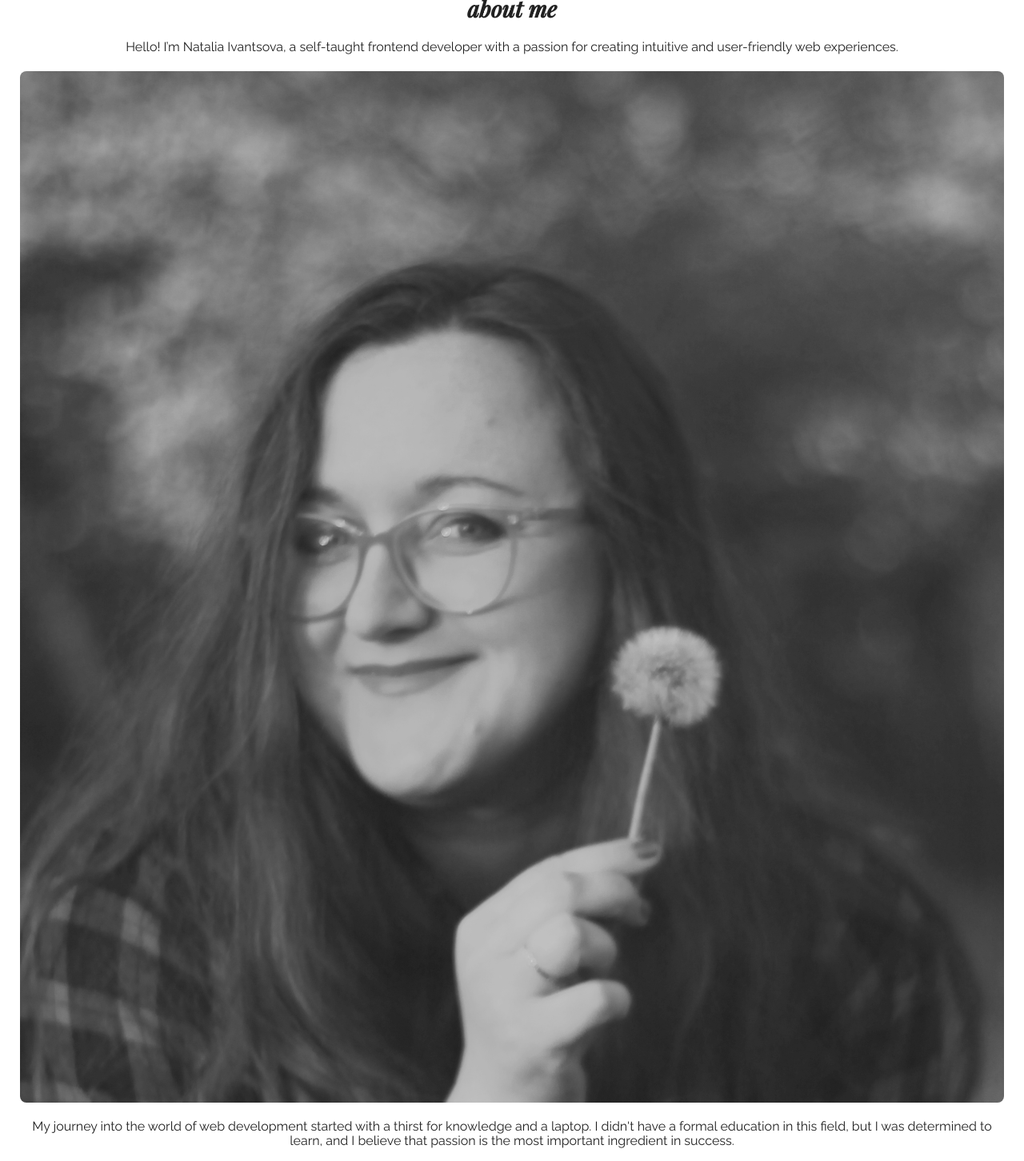
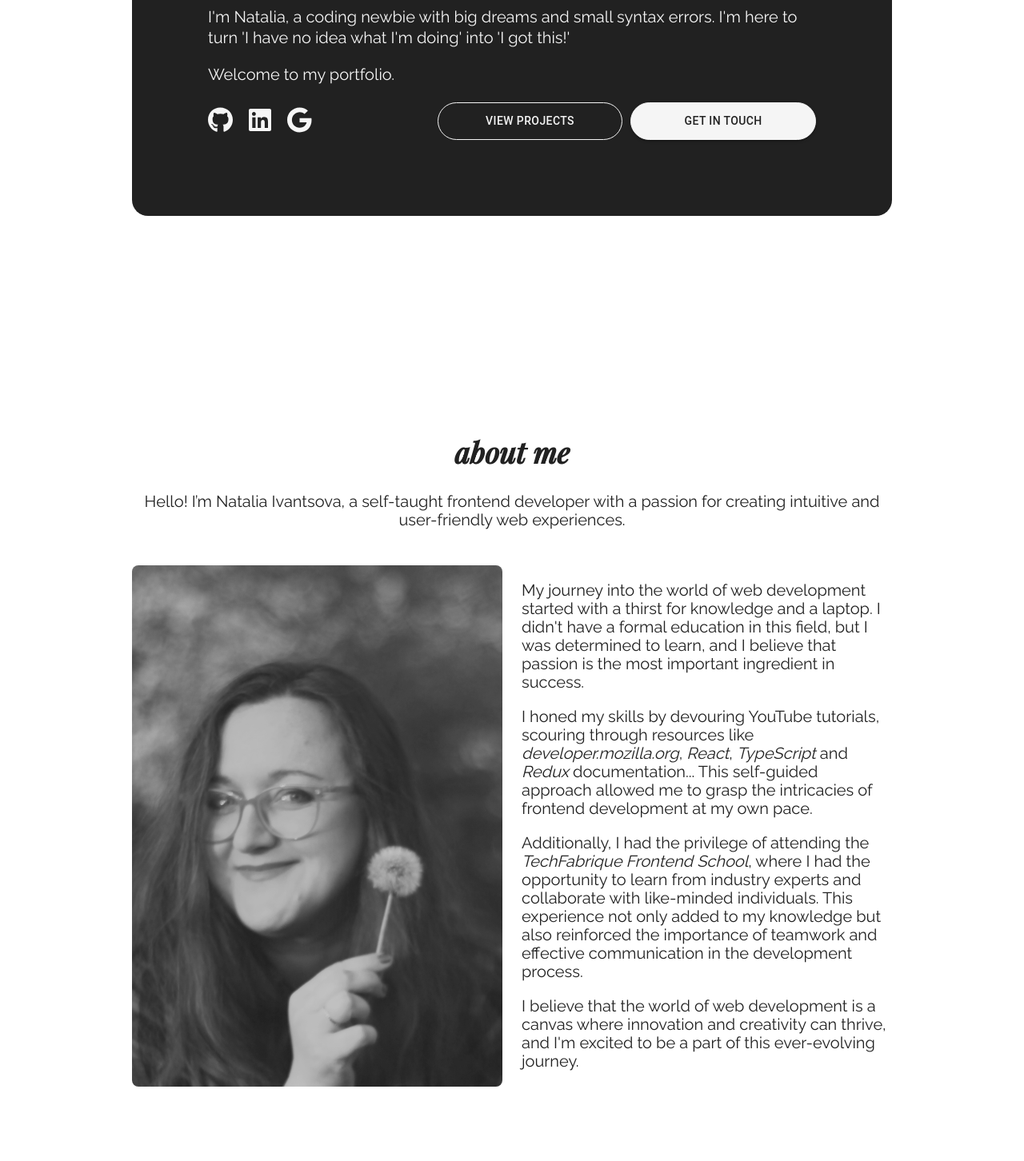
Before and after one commit to NataliaIv90/responsive-portfolio, a Next.js app: page / in a window 1280 px wide. Shown: the part 380-1832 px from the top of the page at 80% size. Built offline with nearby package versions, Linux system fonts and the light colour scheme.

Commit message:
add responsive style

```diff
--- a/src/app/pageStyled.ts
+++ b/src/app/pageStyled.ts
@@ -1,8 +1,8 @@
 import { styled } from '@mui/material';
 
-export const PageWrapper = styled('div')({
+export const PageWrapper = styled('div')(({ theme }) => ({
   minHeight: '100vh',
   display: 'flex',
   justifyContent: 'space-between',
   flexDirection: 'column',
-})
+}));
--- a/src/pages/layout/main/Main.styled.ts
+++ b/src/pages/layout/main/Main.styled.ts
@@ -6,20 +6,56 @@ export const MainWrapper = styled('main')(({ theme }) => ({
   fontSize: '16px',
   fontWeight: 400,
   margin: '25px',
+  [theme.breakpoints.up('md')]: {
+    margin: '32px',
+  },
+  [theme.breakpoints.up('lg')]: {
+    fontSize: '20px',
+    margin: '165px',
+  },
+  [theme.breakpoints.up('xl')]: {
+    fontSize: '20px',
+    margin: '250px',
+  },
 }));
 
-export const SectionContainer = styled('section')({
+export const SectionContainer = styled('section')(({ theme }) => ({
   margin: '40px 0',
   textAlign: 'center',
-});
+  [theme.breakpoints.up('sm')]: {
+    marginBottom: '70px',
+  },
+  [theme.breakpoints.up('md')]: {
+    marginBottom: '260px',
+  },
+  [theme.breakpoints.up('lg')]: {
+    fontSize: '20px',
+    marginBottom: '330px',
+  },
 
-export const StyledText = styled('p')({
+}));
+
+export const StyledText = styled('p')(({ theme }) => ({
   margin: '20px 0',
-});
+  [theme.breakpoints.up('sm')]: {
+    fontSize: '20px',
+    margin: '15px 0 26px',
+  },
+  [theme.breakpoints.up('lg')]: {
+    fontSize: '20px',
+    margin: '23px 0 45px',
+  },
+}));
 
-export const StyledTitle = styled('h2')({
+export const StyledTitle = styled('h2')(({ theme }) => ({
   fontSize: '28px',
   fontFamily: 'PlayfairDisplay',
   fontWeight: 600,
   fontStyle: 'italic',
-});
+  [theme.breakpoints.up('md')]: {
+    fontSize: '32px',
+  },
+  [theme.breakpoints.up('lg')]: {
+    fontSize: '36px',
+  },
+}));
--- a/src/pages/layout/main/about/About.styled.ts
+++ b/src/pages/layout/main/about/About.styled.ts
@@ -1,8 +1,37 @@
 import { styled } from '@mui/material/styles';
 import Image from 'next/image';
 
-export const StyledImage = styled(Image)({
+export const StyledImage = styled(Image)(({ theme }) => ({
   width: '100%',
   height: 'auto',
-  borderRadius: '8px'
-})
+  borderRadius: '8px',
+  [theme.breakpoints.up('sm')]: {
+    height: '100%',
+    objectFit: 'cover',
+    objectPosition: 'center'
+  },
+}));
+
+export const AboutSectionWrapper = styled('div')(({ theme }) => ({
+  [theme.breakpoints.up('sm')]: {
+    display: 'grid',
+    gridTemplateColumns: '1fr 1fr',
+    gap: '14px',
+    textAlign: 'left',
+    marginBottom: '112px',
+    alignItems: 'center'
+  },
+  [theme.breakpoints.up('md')]: {
+    gap: '18px',
+  },
+  [theme.breakpoints.up('lg')]: {
+    marginBottom: '270px',
+    gap: '24px',
+  },
+  [theme.breakpoints.up('xl')]: {
+    gap: '45px',
+  },
+  '&>p': {
+    marginBottom: '16px'
+  }
+}));
--- a/src/pages/layout/main/about/About.tsx
+++ b/src/pages/layout/main/about/About.tsx
@@ -1,6 +1,6 @@
 import { SectionWrapper } from '../MainComponent';
 import photo from './photo.jpg';
-import { StyledImage } from './About.styled';
+import { StyledImage, AboutSectionWrapper } from './About.styled';
 
 const About = () => {
   return (
@@ -9,19 +9,19 @@ const About = () => {
       text='Hello! I&rsquo;m Natalia Ivantsova, a self-taught frontend developer with a passion for creating intuitive and user-friendly web experiences.'
       title='about me'
     >
-      <div>
+      <AboutSectionWrapper>
         <StyledImage
           priority={false}
           src={photo}
           alt='Picture of the author'
         />
-        <p>My journey into the world of web development started with a thirst for knowledge and a laptop. I didn&apos;t have a formal education in this field, but I was determined to learn, and I believe that passion is the most important ingredient in success.</p>
-        <p>I honed my skills by devouring YouTube tutorials, scouring through resources like developer.mozilla.org, React, TypeScript and Redux documentation... This self-guided approach allowed me to grasp the intricacies of frontend development at my own pace.</p>
-        <p>To further expand my knowledge, I embarked on a journey with Coursera, where I completed courses to solidify my foundation in web development. The mix of self-teaching and structured learning has been instrumental in my growth as a developer.</p>
-        <p>Additionally, I had the privilege of attending the TechFabrique Frontend School, where I had the opportunity to learn from industry experts and collaborate with like-minded individuals. This experience not only added to my knowledge but also reinforced the importance of teamwork and effective communication in the development process.</p>
-        <p>My goal is to create seamless and visually appealing web solutions while continuously learning and staying up-to-date with the latest technologies and best practices in the industry. I believe that the world of web development is a canvas where innovation and creativity can thrive, and I&apos;m excited to be a part of this ever-evolving journey.</p>
-        <p>Thank you for visiting my portfolio. Feel free to explore my work and connect with me on social media to stay updated on my latest projects and insights.</p>
-      </div>
+        <div>
+          <p>My journey into the world of web development started with a thirst for knowledge and a laptop. I didn&apos;t have a formal education in this field, but I was determined to learn, and I believe that passion is the most important ingredient in success.</p>
+          <p>I honed my skills by devouring YouTube tutorials, scouring through resources like <em>developer.mozilla.org</em>, <em>React</em>, <em>TypeScript</em> and <em>Redux</em> documentation... This self-guided approach allowed me to grasp the intricacies of frontend development at my own pace.</p>
+          <p>Additionally, I had the privilege of attending the <em>TechFabrique Frontend School</em>, where I had the opportunity to learn from industry experts and collaborate with like-minded individuals. This experience not only added to my knowledge but also reinforced the importance of teamwork and effective communication in the development process.</p>
+          <p>I believe that the world of web development is a canvas where innovation and creativity can thrive, and I&apos;m excited to be a part of this ever-evolving journey.</p>
+        </div>
+      </AboutSectionWrapper>
     </SectionWrapper >
   )
 };
--- a/src/pages/layout/main/hero/Hero.styled.ts
+++ b/src/pages/layout/main/hero/Hero.styled.ts
@@ -4,13 +4,25 @@ import { styled } from '@mui/material/styles';
 import Link from 'next/link';
 import { FontAwesomeIcon } from '@fortawesome/react-fontawesome';
 
-export const HeroWrapper = styled('div')({
+export const HeroWrapper = styled('div')(({ theme }) => ({
   background: grey[900],
   color: grey[100],
   padding: '22px 20px',
   borderRadius: '20px',
-  textAlign: 'left'
-});
+  textAlign: 'left',
+  marginBottom: '85px',
+  [theme.breakpoints.up('sm')]: {
+    padding: '70px',
+    marginBottom: '97px',
+  },
+  [theme.breakpoints.up('md')]: {
+    padding: '75px',
+  },
+  [theme.breakpoints.up('lg')]: {
+    padding: '95px',
+    marginBottom: '275px',
+  },
+}));
 
 export const StyledGreeting = styled('p')({
   fontSize: '28px',
@@ -19,12 +31,15 @@ export const StyledGreeting = styled('p')({
   fontWeight: 400,
   margin: '12px 0',
 });
-export const StyledTitle = styled('h1')({
+export const StyledTitle = styled('h1')(({ theme }) => ({
   lineHeight: '1.3',
   margin: '12px 0 22px',
   fontSize: '16px',
-  fontWeight: 400
-});
+  fontWeight: 400,
+  [theme.breakpoints.up('lg')]: {
+    fontSize: '20px',
+  },
+}));
 
 export const HeroFooter = styled('div')({
   display: 'grid',
@@ -32,18 +47,28 @@ export const HeroFooter = styled('div')({
   gap: '50px'
 });
 
-export const IconsContainer = styled('div')({
+export const IconsContainer = styled('div')(({ theme }) => ({
   display: 'grid',
   gridTemplateColumns: '1fr 1fr',
+  alignItems: 'center',
   gap: '16px',
   width: '100%',
-});
+  [theme.breakpoints.up('sm')]: {
+    display: 'flex',
+    justifyContent: 'flex-start',
+    gap: '20px'
+  },
+}));
 
-export const ButtonsContainer = styled('div')({
-  display: 'flex',
-  flexDirection: 'column',
+export const ButtonsContainer = styled('div')(({ theme }) => ({
+  display: 'grid',
+  gridTemplateColumns: '1fr',
   gap: '10px',
-});
+  [theme.breakpoints.up('md')]: {
+    gridTemplateColumns: '1fr 1fr',
+  },
+}));
+
 export const StyledHeroButton = styled(Button)({
   borderRadius: '74px',
   padding: '10px 12px',
@@ -68,6 +93,11 @@ export const StyledLinkLight = styled(Link)({
   color: grey[100],
 });
 
-export const StyledIcon = styled(FontAwesomeIcon)({
+export const StyledIcon = styled(FontAwesomeIcon)(({ theme }) => ({
   color: grey[100],
-});
+  height: '25px',
+  width: 'auto',
+  [theme.breakpoints.up('xs')]: {
+    height: '32px'
+  },
+}));
--- a/src/pages/layout/main/hero/Hero.tsx
+++ b/src/pages/layout/main/hero/Hero.tsx
@@ -23,12 +23,15 @@ const Hero = () => {
   return (
     <HeroWrapper>
       <StyledGreeting>hello!</StyledGreeting>
-      <StyledTitle>I&apos;m Natalia, a coding newbie with big dreams and small syntax errors. I&apos;m here to turn &apos;I have no idea what I&apos;m doing&apos; into &apos;I got this!&apos;</StyledTitle>
+      <StyledTitle>
+        <p>I&apos;m Natalia, a coding newbie with big dreams and small syntax errors. I&apos;m here to turn &apos;I have no idea what I&apos;m doing&apos; into &apos;I got this!&apos;</p>
+        <p>Welcome to my portfolio.</p>
+      </StyledTitle>
       <HeroFooter>
         <IconsContainer>
           {linksProrps.map((el) => (
             <StyledLinkLight key={el.key} href={el.path}>
-              <StyledIcon icon={el.icon} size="2x" />
+              <StyledIcon icon={el.icon} />
             </StyledLinkLight>
           ))}
         </IconsContainer>
--- a/src/pages/layout/main/interests/Interests.styled.ts
+++ b/src/pages/layout/main/interests/Interests.styled.ts
@@ -12,5 +12,19 @@ export const GridItem = styled('div')(({ theme }) => ({
   fontSize: '14px',
   fontWeight: 700,
   textTransform: 'uppercase',
-  background: grey[400]
+  background: grey[400],
+  [theme.breakpoints.up('md')]: {
+    height: '120px',
+    fontSize: '16px',
+    padding: '0 35px',
+  },
+  [theme.breakpoints.up('lg')]: {
+    height: '166px',
+    fontSize: '20px',
+    padding: '0 50px',
+  },
+  [theme.breakpoints.up('xl')]: {
+    height: '202px',
+    padding: '0 56px',
+  },
 }));
--- a/src/pages/layout/main/interests/Interests.tsx
+++ b/src/pages/layout/main/interests/Interests.tsx
@@ -20,7 +20,7 @@ const Interests = () => {
     >
       <Grid container spacing={2} my={2}>
         {interests.map((el) => (
-          <Grid item xs={6} key={el.key}>
+          <Grid item xs={6} md={4} key={el.key}>
             <GridItem><span>{el.name}</span></GridItem>
           </Grid>
         ))}
--- a/src/theme/muiTheme.ts
+++ b/src/theme/muiTheme.ts
@@ -1,12 +1,26 @@
 import { createTheme } from '@mui/material/styles';
 
+const breakpoints = {
+  values: {
+    xs: 375,
+    sm: 744,
+    md: 850,
+    lg: 1065,
+    xl: 1440,
+  }
+};
+
 export const darkTheme = createTheme({
+  breakpoints: breakpoints,
+  // ...theme,
   palette: {
     mode: 'dark',
   },
 });
 
 export const muiTheme = createTheme({
+  breakpoints: breakpoints,
+  // ...theme,
   palette: {
     mode: 'light',
   },
```
Also changed, not shown: src/pages/layout/main/projects/Projects.styled.ts (+62 -7 lines), src/pages/layout/main/projects/Projects.tsx (+13 -3 lines).
